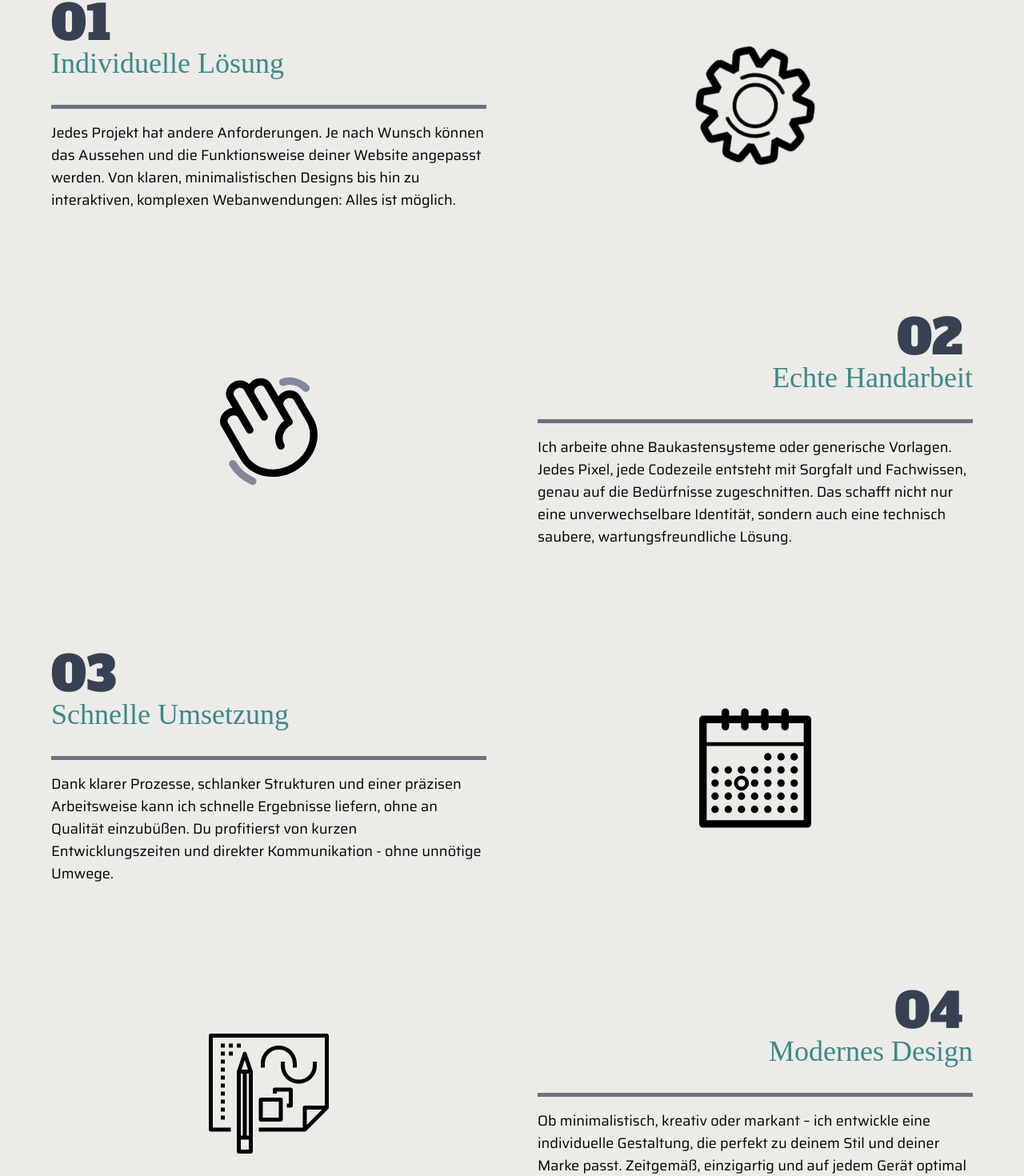
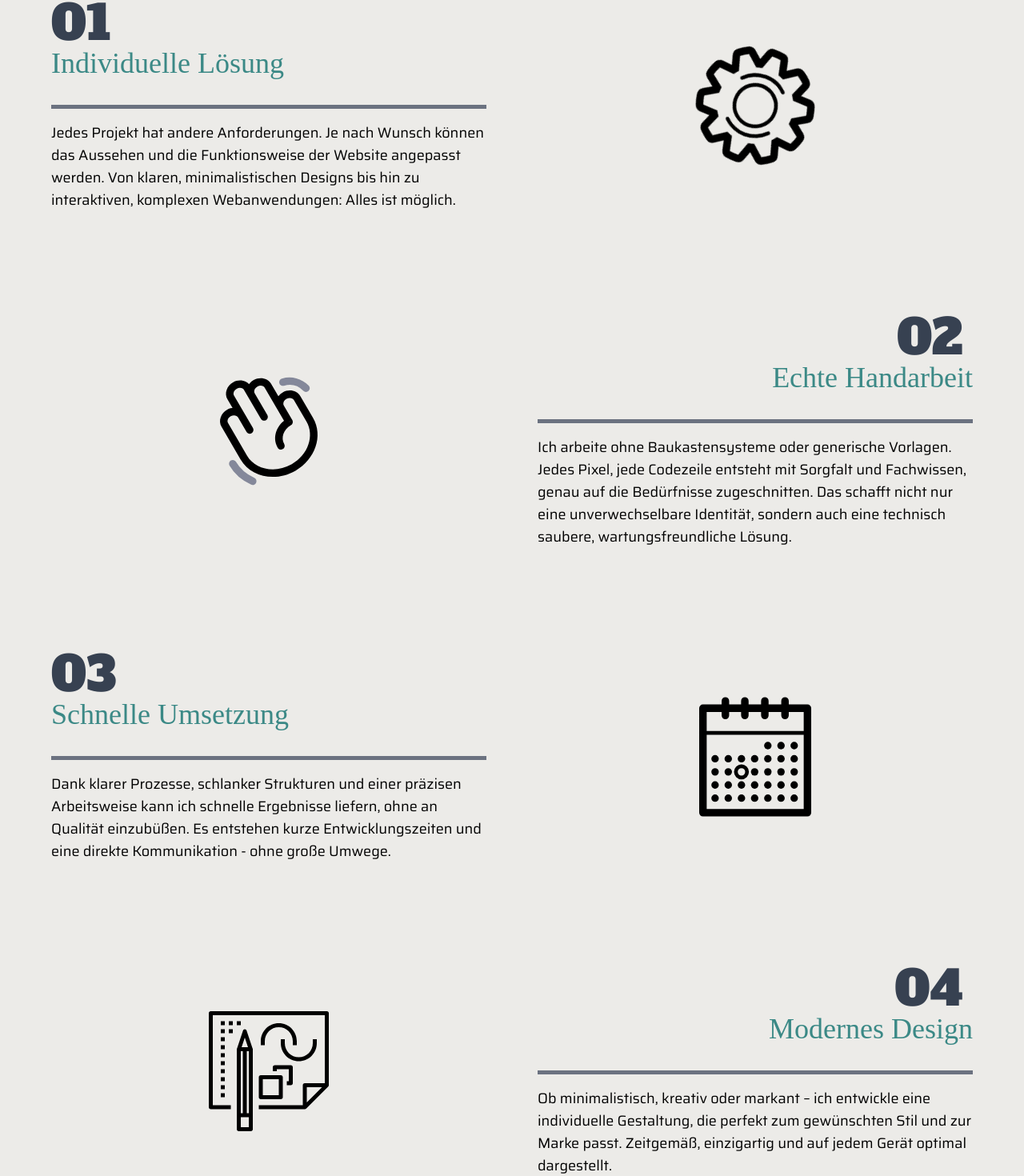
Before and after one commit to louziferr/luzie-website, a Next.js app: page /webentwicklung in a window 1280 px wide. Shown: the part 1585-3055 px from the top of the page at 80% size. Built offline with nearby package versions, Linux system fonts and the light colour scheme; a web font is replaced by a local one; what tailwindcss-animated would draw is missing.

Commit message:
remove du

```diff
--- a/app/webentwicklung/page.tsx
+++ b/app/webentwicklung/page.tsx
@@ -85,7 +85,7 @@ export default function Webentwicklung() {
                 <div className="w-full h-[5px] bg-gray-500 mb-4"></div>
                 <p>
                   Jedes Projekt hat andere Anforderungen. Je nach Wunsch können
-                  das Aussehen und die Funktionsweise deiner Website angepasst
+                  das Aussehen und die Funktionsweise der Website angepasst
                   werden. Von klaren, minimalistischen Designs bis hin zu
                   interaktiven, komplexen Webanwendungen: Alles ist möglich.
                 </p>
@@ -141,9 +141,8 @@ export default function Webentwicklung() {
                 <p>
                   Dank klarer Prozesse, schlanker Strukturen und einer präzisen
                   Arbeitsweise kann ich schnelle Ergebnisse liefern, ohne an
-                  Qualität einzubüßen. Du profitierst von kurzen
-                  Entwicklungszeiten und direkter Kommunikation - ohne unnötige
-                  Umwege.
+                  Qualität einzubüßen. Es entstehen kurze Entwicklungszeiten und
+                  eine direkte Kommunikation - ohne große Umwege.
                 </p>
               </div>
 
@@ -169,8 +168,8 @@ export default function Webentwicklung() {
                 <div className="w-full h-[5px] bg-gray-500 mb-4"></div>
                 <p>
                   Ob minimalistisch, kreativ oder markant – ich entwickle eine
-                  individuelle Gestaltung, die perfekt zu deinem Stil und deiner
-                  Marke passt. Zeitgemäß, einzigartig und auf jedem Gerät
+                  individuelle Gestaltung, die perfekt zum gewünschten Stil und
+                  zur Marke passt. Zeitgemäß, einzigartig und auf jedem Gerät
                   optimal dargestellt.
                 </p>
               </div>
```
